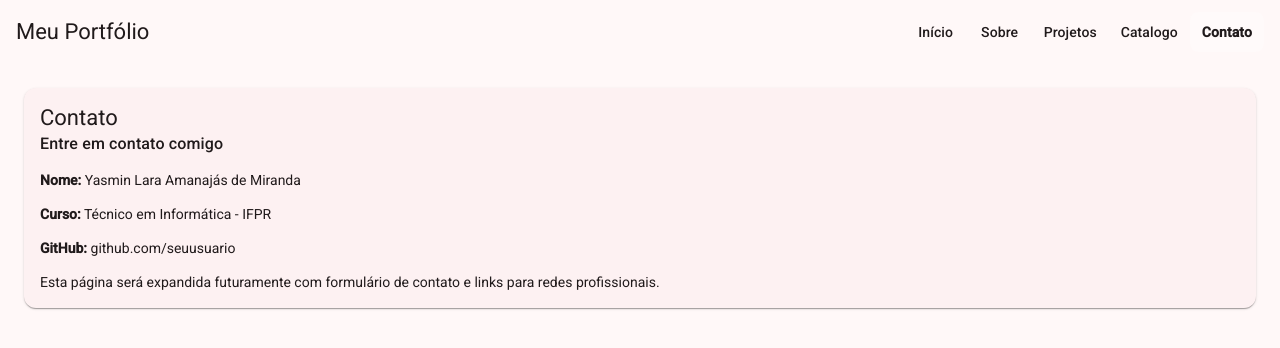
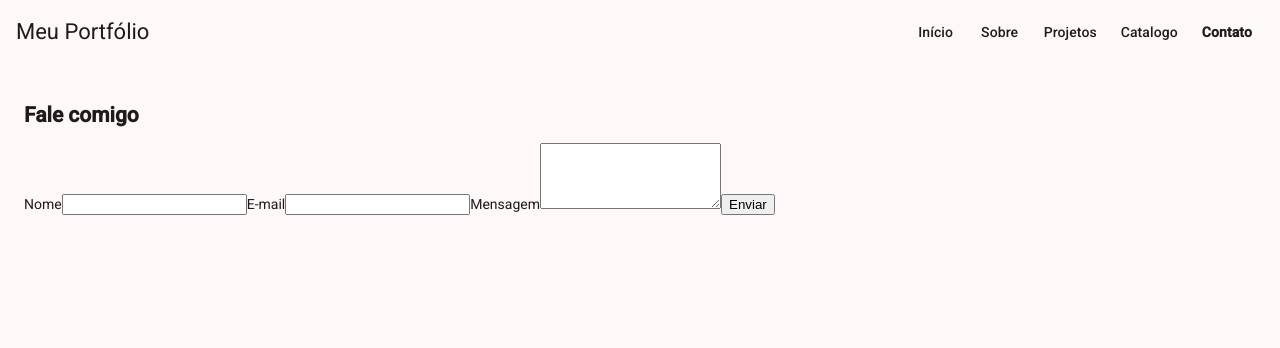
Before and after one commit to yasmirandaa/2026-DWII-portfolio-angular, an Angular app in the folder portfolio-angular/: page /contato in a window 1280 px wide. Shown: the top 348 px of the page. Built offline with nearby package versions, Linux system fonts and the light colour scheme.

Commit message:
Aula18: formulario de Contato com POST a API (Reactive Forms + validacao)

```diff
--- /dev/null
+++ b/portfolio-angular/src/app/contato.service.ts
@@ -0,0 +1,23 @@
+// src/app/contato.service.ts
+import { Injectable, inject } from '@angular/core';
+import { HttpClient } from '@angular/common/http';
+import { Observable } from 'rxjs';
+
+export interface NovoContato {   // o que ENVIAMOS no POST
+  nome: string; email: string; mensagem: string;
+}
+
+export interface RespostaContato { // o que a API DEVOLVE no 201
+  sucesso: boolean; id: number; mensagem: string;
+}
+
+@Injectable({ providedIn: 'root' })
+export class ContatoService {
+  private http = inject(HttpClient);
+  // Troque pela SUA URL publica do Codespace (porta 8000), igual na Aula 17.
+  private url = 'http://localhost:8000/api/contato.php';
+
+  enviar(dados: NovoContato): Observable<RespostaContato> {
+    return this.http.post<RespostaContato>(this.url, dados); // 2o arg = corpo
+  }
+}
--- a/portfolio-angular/src/app/contato/contato.html
+++ b/portfolio-angular/src/app/contato/contato.html
@@ -1,17 +1,17 @@
-<mat-card>
-    <mat-card-header>
-        <mat-card-title>Contato</mat-card-title>
-        <mat-card-subtitle>Entre em contato comigo</mat-card-subtitle>
-    </mat-card-header>
-
-    <mat-card-content>
-    <p><strong>Nome:</strong> Yasmin Lara Amanajás de Miranda</p>
-    <p><strong>Curso:</strong> Técnico em Informática - IFPR</p>
-    <p><strong>GitHub:</strong> github.com/seuusuario</p>
-
-    <p>
-        Esta página será expandida futuramente com formulário de contato
-        e links para redes profissionais.
-    </p>
-    </mat-card-content>
-</mat-card>
+<!-- src/app/contato/contato.html -->
+<h2>Fale comigo</h2>
+<form [formGroup]="form" (ngSubmit)="onSubmit()">
+  <label for="nome">Nome</label>
+  <input id="nome" type="text" formControlName="nome">
+  <label for="email">E-mail</label>
+  <input id="email" type="email" formControlName="email">
+  <label for="mensagem">Mensagem</label>
+  <textarea id="mensagem" formControlName="mensagem" rows="4"></textarea>
+  <!-- botao desabilita enquanto envia; troca o texto -->
+  <button type="submit" [disabled]="enviando">
+    {{ enviando ? 'Enviando...' : 'Enviar' }}
+  </button>
+</form>
+<!-- estados de retorno -->
+@if (sucesso) { <p class="ok">{{ sucesso }}</p> }
+@if (erro)    { <p class="erro">{{ erro }}</p> }
--- a/portfolio-angular/src/app/contato/contato.ts
+++ b/portfolio-angular/src/app/contato/contato.ts
@@ -1,11 +1,42 @@
-import { Component } from '@angular/core';
-import { MatCardModule } from '@angular/material/card';
-
-
+// src/app/contato/contato.ts
+import { Component, inject } from '@angular/core';
+import { ReactiveFormsModule, FormBuilder, Validators } from '@angular/forms';
+import { ContatoService } from '../contato.service';
 @Component({
   selector: 'app-contato',
-  imports: [MatCardModule],
+  standalone: true,
+  imports: [ReactiveFormsModule], // libera formGroup/formControlName no HTML
   templateUrl: './contato.html',
-  styleUrl: './contato.css',
 })
-export class Contato {}
+export class Contato {
+  private fb = inject(FormBuilder);
+  private service = inject(ContatoService);
+  enviando = false; sucesso = ''; erro = ''; // estados de tela
+
+  form = this.fb.group({
+    nome: ['', [Validators.required, Validators.minLength(3)]],
+    email: ['', [Validators.required, Validators.email]],
+    mensagem: ['', [Validators.required, Validators.minLength(10)]],
+  });
+
+  onSubmit() {
+    this.sucesso = ''; this.erro = '';
+    if (this.form.invalid) {          // trava: nem chama a API se invalido
+      this.form.markAllAsTouched();   // forca exibir os erros de campo
+      return;
+    }
+
+    this.enviando = true; // desabilita o botao enquanto envia
+    this.service.enviar(this.form.getRawValue()).subscribe({
+      next: (resp) => {
+        this.sucesso = resp.mensagem;
+        this.form.reset(); // limpa o formulario
+        this.enviando = false;
+      },
+      error: () => {
+        this.erro = 'Nao foi possivel enviar. Tente novamente.';
+        this.enviando = false; // reabilita o botao no erro
+      },
+    });
+  }
+}
```
Also changed, not shown: 2 other files (tests, documents, lock files or other folders).
